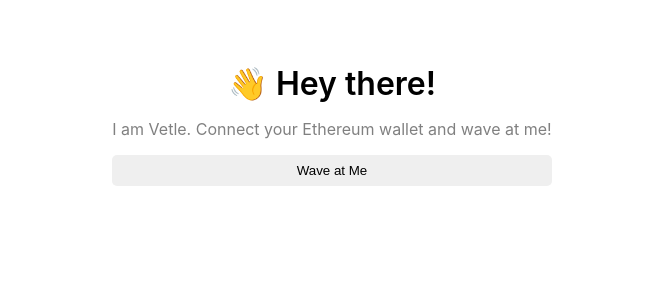
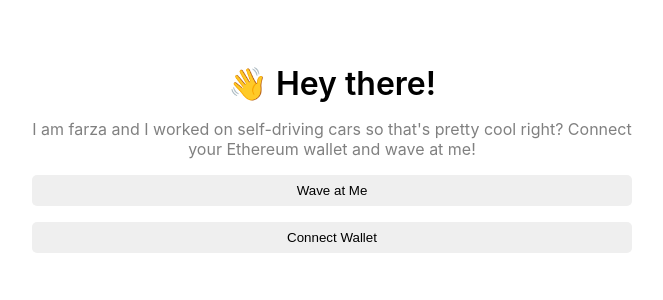
Before and after one commit to Xzirez/Web3-Buildspace-Intro, a React (Create React App) app in the folder frontend/website/: page / in a window 1280 px wide. Shown: the top 300 px of the page, without its empty margins (308-971 px from the left). Built offline with nearby package versions, Linux system fonts and the light colour scheme.

Commit message:
feat: connect wallet

```diff
--- a/frontend/website/src/App.js
+++ b/frontend/website/src/App.js
@@ -1,11 +1,11 @@
-import React, {useEffect} from "react";
+import React, { useEffect, useState } from "react";
 import './App.css';
 
-export default function App() {
-  const checkIfWalletIsConnected = () => {
-    /*
-    * First make sure we have access to window.ethereum
-    */
+const App = () => {
+  const [currentAccount, setCurrentAccount] = useState("");
+
+  const checkIfWalletIsConnected = async () => {
+    try {
       const { ethereum } = window;
 
       if (!ethereum) {
@@ -14,31 +14,72 @@ export default function App() {
       } else {
         console.log("We have the ethereum object", ethereum);
       }
+
+      const accounts = await ethereum.request({ method: 'eth_accounts' });
+
+      if (accounts.length !== 0) {
+        const account = accounts[0];
+        console.log("Found an authorized account:", account);
+        setCurrentAccount(account);
+      } else {
+        console.log("No authorized account found")
+      }
+    } catch (error) {
+      console.log(error);
+    }
   }
 
-  /*
-  * This runs our function when the page loads.
+  /**
+  * Implement your connectWallet method here
   */
+  const connectWallet = async () => {
+    try {
+      const { ethereum } = window;
+
+      if (!ethereum) {
+        alert("Get MetaMask!");
+        return;
+      }
+
+      const accounts = await ethereum.request({ method: "eth_requestAccounts" });
+
+      console.log("Connected", accounts[0]);
+      setCurrentAccount(accounts[0]);
+    } catch (error) {
+      console.log(error)
+    }
+  }
+
   useEffect(() => {
     checkIfWalletIsConnected();
   }, [])
 
   return (
     <div className="mainContainer">
-
       <div className="dataContainer">
         <div className="header">
         👋 Hey there!
         </div>
 
         <div className="bio">
-        I am Vetle. Connect your Ethereum wallet and wave at me!
+          I am farza and I worked on self-driving cars so that's pretty cool right? Connect your Ethereum wallet and wave at me!
         </div>
 
         <button className="waveButton" onClick={null}>
           Wave at Me
         </button>
+
+        {/*
+        * If there is no currentAccount render this button
+        */}
+        {!currentAccount && (
+          <button className="waveButton" onClick={connectWallet}>
+            Connect Wallet
+          </button>
+        )}
       </div>
     </div>
   );
 }
+
+export default App
```
Lines whose indentation alone changed are shown as unchanged.
